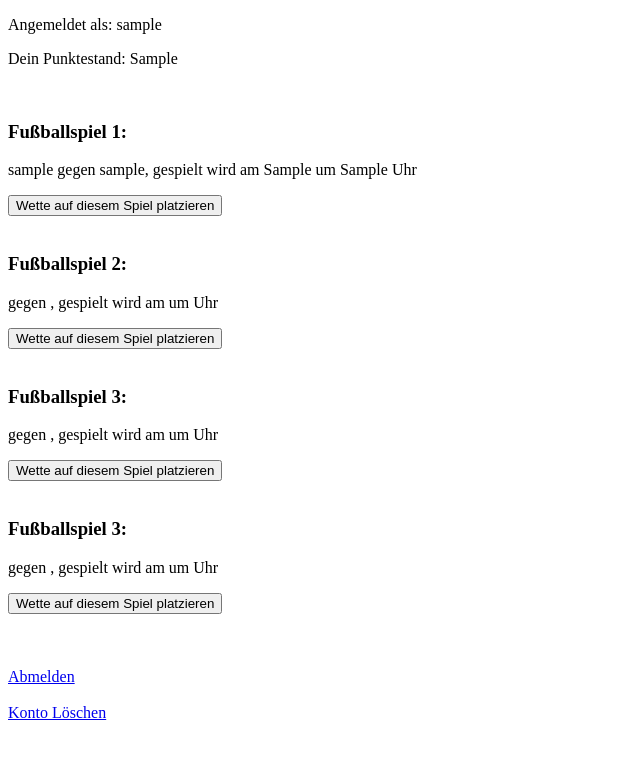
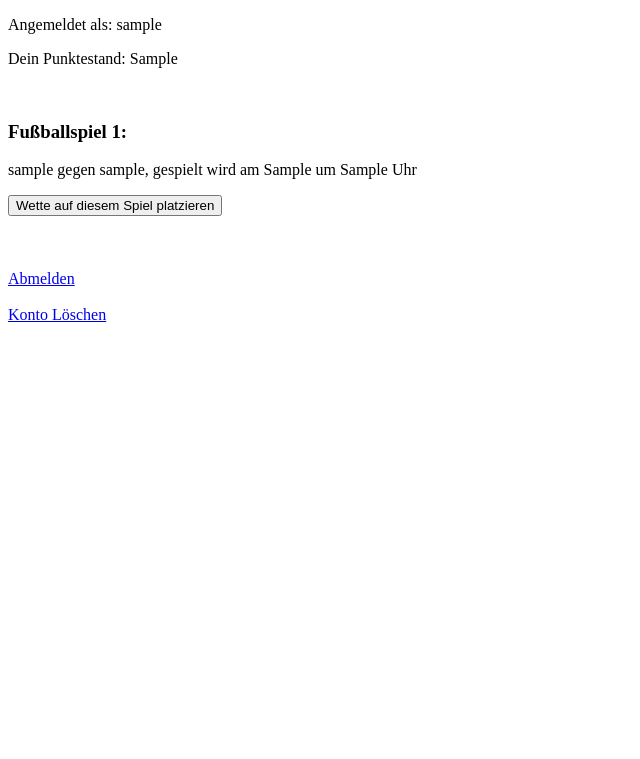
Before and after one commit to armin-gross/tippSpiel, a PHP site: page /tippspiel.php in a window 1280 px wide. Shown: the top 759 px of the page, without its empty margins (0-640 px from the left). Run offline with PHP 8.4, Linux system fonts and the light colour scheme; the visitor is signed in with stand-in values (Sample User, id 1); tables that the repository leaves empty or names only in its code hold one stand-in row (values such as "Sample post").

Commit message:
mann konn iez belibig viele spiele hinzufügen

```diff
--- a/aufSpielSetzen.js
+++ b/aufSpielSetzen.js
@@ -9,7 +9,6 @@ function neuesFeld(){
   feldTeamB.setAttribute('class', "teamB");
   feldTeamB.setAttribute('type',"text");
 
-  document.getElementById('feld1').innerHTML = "sepp";
   document.getElementsByTagName('body')[0].appendChild(feldTeamA);
   document.getElementsByTagName('body')[0].appendChild(feldTeamB);
   ueberpruefung++;
--- a/tippspiel.php
+++ b/tippspiel.php
@@ -12,12 +12,6 @@ $stmt = $db->prepare("SELECT punktestand FROM `benutzer` WHERE benutzer.nickname
 $stmt->execute();
 $punktestand = $stmt->fetch();
 
-//erstelle fussballspiele
-$spiel1 = new fussballspiel(1, $db);
-$spiel2 = new fussballspiel(2, $db);
-$spiel3 = new fussballspiel(3, $db);
-$spiel4 = new fussballspiel(4, $db);
-
 ?>
 <!DOCTYPE html>
 <html lang="de" dir="ltr">
@@ -27,6 +21,7 @@ $spiel4 = new fussballspiel(4, $db);
     <script src="aufSpielSetzen.js"></script>
   </head>
   <body>
+
     <!-- Ausgabe von Name und Punktestand -->
     <p id="nutzername"></p>
     <script>document.getElementById("nutzername").innerHTML = "Angemeldet als: <?php echo $benutzer ?>";</script>
@@ -35,42 +30,26 @@ $spiel4 = new fussballspiel(4, $db);
 
 
     <!-- Ausgabe der Fußballspiele, und deren Datum/Uhrzeit: -->
-    <!-- Spiel1 -->
-    <h3>Fußballspiel 1:</h3>
-    <p id="spiel1"></p>
-    <p id="feld1"></p>
+    <?php
+    // Ausgabe der anzahl an Spielen
+    $stmt = $db->prepare("SELECT max(f_id) FROM `fußballspiel`");
+    $stmt->execute();
+    $anzahlSpiele = $stmt->fetch();
+
+    for ($i=1; $i <= $anzahlSpiele["max(f_id)"]; $i++) {
+      $spiel = new fussballspiel($i, $db);
+    ?>
+    <!-- Ausgabe des spiels an stelle $i -->
+    <h3>Fußballspiel <?php echo $i?>:</h3>
+    <p id="spiel<?php echo $i?>"></p>
     <form class="wette_platzieren" action="index.html" method="post">
-    <button type="button" name="spiel1_bt" onclick=neuesFeld()>Wette auf diesem Spiel platzieren</button>
+    <button type="button" name="spiel<?php echo $i?>_bt" onclick=neuesFeld()>Wette auf diesem Spiel platzieren</button>
     </form><br>
-    <script>document.getElementById("spiel1").innerHTML =
-    "<?php echo $spiel1->getManschaft('a'); ?> gegen <?php echo $spiel1->getManschaft('b'); ?>, gespielt wird am <?php echo $spiel1->getDatum(); ?> um <?php echo $spiel1->getuhrzeit(); ?> Uhr";</script>
-
-    <!-- Spiel2 -->
-    <h3>Fußballspiel 2:</h3>
-    <p id="spiel2"></p>
-    <form class="wette_platzieren" action="index.html" method="post">
-    <button type="button" name="spiel2_bt">Wette auf diesem Spiel platzieren</button>
-    </form><br>
-    <script>document.getElementById("spiel2").innerHTML =
-    "<?php echo $spiel2->getManschaft('a'); ?> gegen <?php echo $spiel2->getManschaft('b'); ?>, gespielt wird am <?php echo $spiel2->getDatum(); ?> um <?php echo $spiel2->getuhrzeit(); ?> Uhr";</script>
-
-    <!-- Spiel3 -->
-    <h3>Fußballspiel 3:</h3>
-    <p id="spiel3"></p>
-    <form class="wette_platzieren" action="index.html" method="post">
-    <button type="button" name="spiel3_bt">Wette auf diesem Spiel platzieren</button>
-    </form><br>
-    <script>document.getElementById("spiel3").innerHTML =
-    "<?php echo $spiel3->getManschaft('a'); ?> gegen <?php echo $spiel3->getManschaft('b'); ?>, gespielt wird am <?php echo $spiel3->getDatum(); ?> um <?php echo $spiel3->getuhrzeit(); ?> Uhr";</script>
-
-    <!-- Spiel4 -->
-    <h3>Fußballspiel 3:</h3>
-    <p id="spiel4"></p>
-    <form class="wette_platzieren" action="index.html" method="post">
-    <button type="button" name="spiel4_bt">Wette auf diesem Spiel platzieren</button>
-    </form><br>
-    <script>document.getElementById("spiel4").innerHTML =
-    "<?php echo $spiel4->getManschaft('a'); ?> gegen <?php echo $spiel4->getManschaft('b'); ?>, gespielt wird am <?php echo $spiel4->getDatum(); ?> um <?php echo $spiel4->getuhrzeit(); ?> Uhr";</script>
+    <script>document.getElementById("spiel<?php echo $i?>").innerHTML =
+    "<?php echo $spiel->getManschaft('a'); ?> gegen <?php echo $spiel->getManschaft('b'); ?>, gespielt wird am <?php echo $spiel->getDatum(); ?> um <?php echo $spiel->getuhrzeit(); ?> Uhr";</script>
+    <?php
+    }
+    ?>
 
 
     <br><br><a href="logout.php">Abmelden</a><br><br>
```
